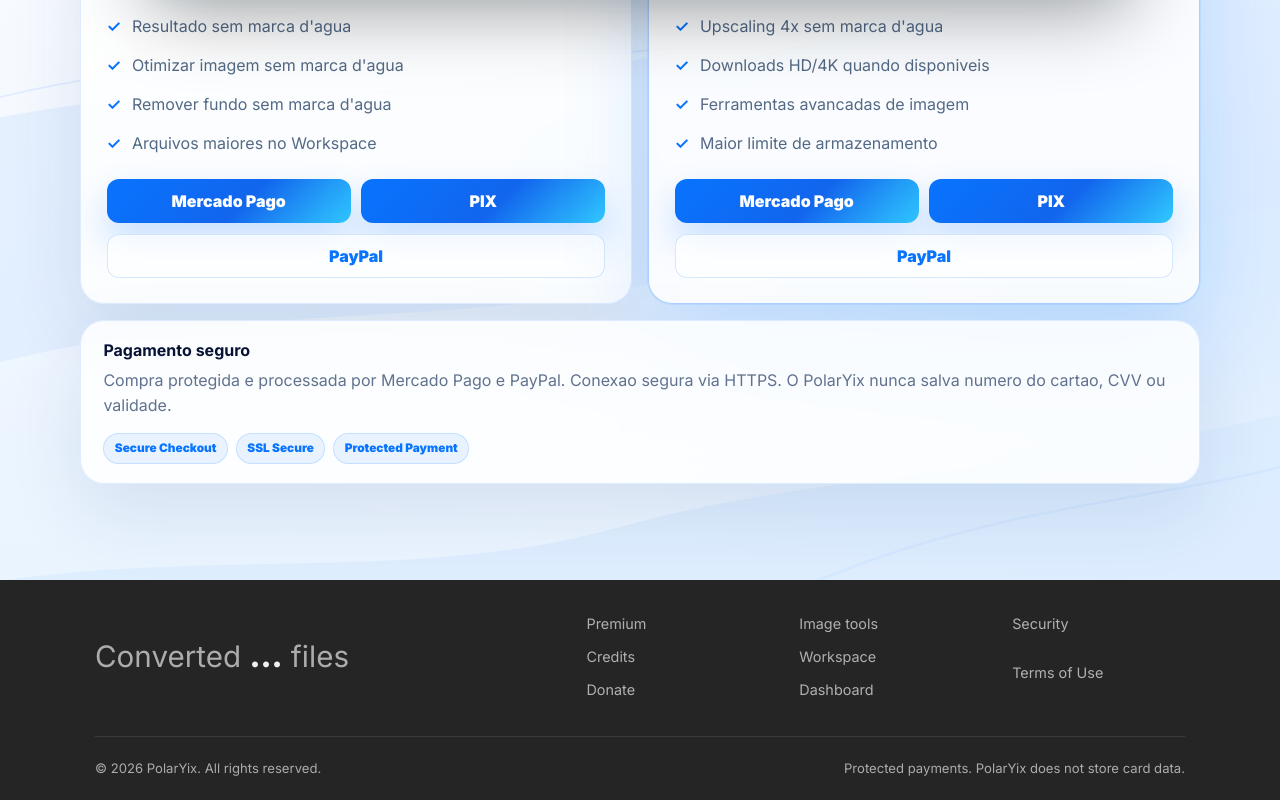
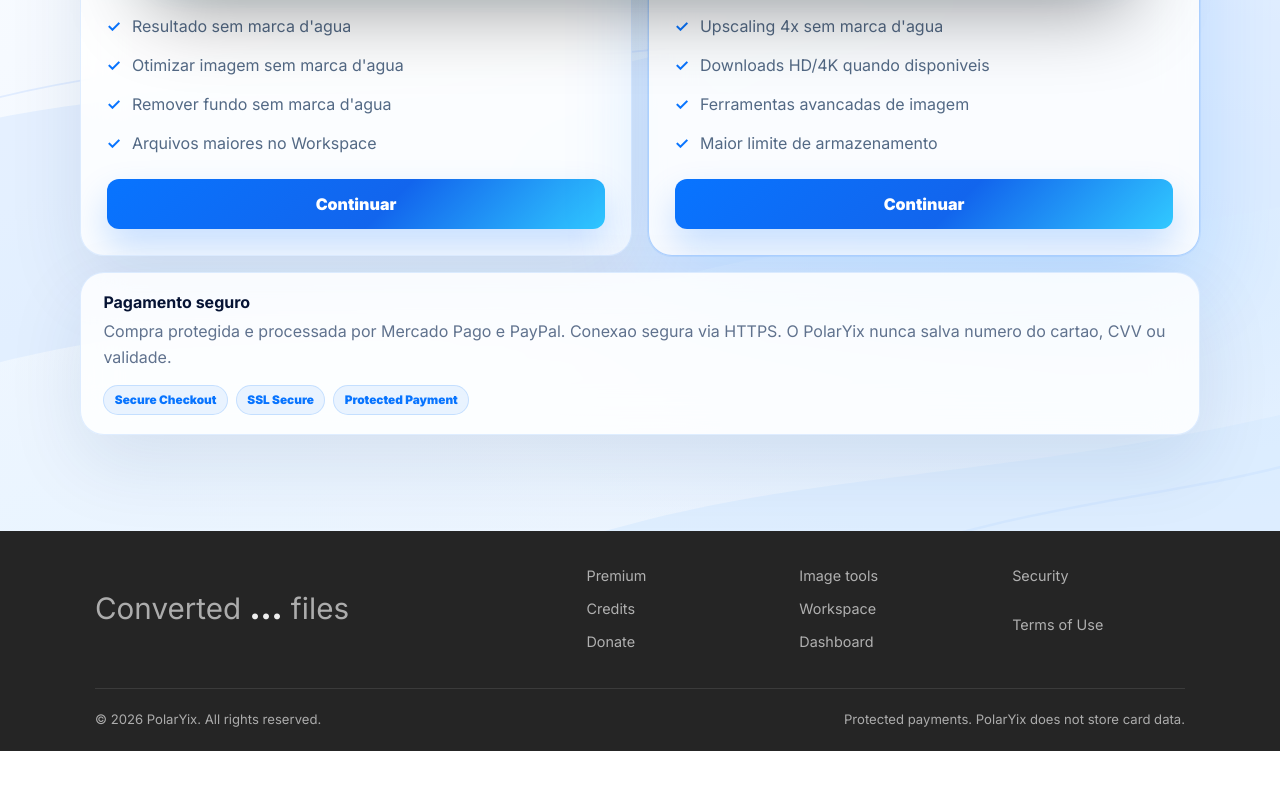
Before and after one commit to BlueMen111/polaryix, a Next.js app in the folder apps/web/: page /premium in a window 1280 px wide. Shown: the part 802-1602 px from the top of the page. After the commit the page ends 1553 px from the top, so only its background shows below. Built offline with nearby package versions, Linux system fonts and the light colour scheme; no server answers.

Commit message:
FrontEnd para vendas
FrontEnd para vendas

```diff
--- a/apps/web/src/app/premium/page.module.css
+++ b/apps/web/src/app/premium/page.module.css
@@ -197,9 +197,8 @@
 
 .paymentActions {
   display: grid;
-  grid-template-columns: repeat(2, minmax(0, 1fr));
-  gap: 0.65rem;
   padding: 1rem 1.6rem 1.6rem;
+  gap: 0.75rem;
 }
 
 .paymentActions button {
@@ -209,8 +208,25 @@
   border-radius: 12px;
 }
 
-.paymentActions button:last-child {
-  grid-column: 1 / -1;
+.continueButton {
+  min-height: 50px !important;
+}
+
+.providerChoices {
+  display: grid;
+  grid-template-columns: repeat(3, minmax(0, 1fr));
+  gap: 0.55rem;
+  padding-top: 0.2rem;
+}
+
+.providerChoices button {
+  min-height: 40px;
+  border-radius: 10px;
+  font-size: 0.9rem;
+  box-shadow: 0 10px 22px rgba(8, 116, 255, 0.14);
+}
+
+.providerChoices button:last-child {
   border: 1px solid rgba(8, 116, 255, 0.16);
   background: rgba(255, 255, 255, 0.72);
   color: #0874ff;
@@ -261,4 +277,8 @@
   .planGrid ul {
     min-height: auto;
   }
+
+  .providerChoices {
+    grid-template-columns: 1fr;
+  }
 }
--- a/apps/web/src/app/premium/page.tsx
+++ b/apps/web/src/app/premium/page.tsx
@@ -54,6 +54,7 @@ export default function PremiumPage() {
   const [billing, setBilling] = useState<Billing>("annual");
   const [status, setStatus] = useState("");
   const [loading, setLoading] = useState("");
+  const [selectedPlanId, setSelectedPlanId] = useState("");
 
   async function startCheckout(plan: PlanOption, provider: PaymentProvider, method: "checkout" | "pix" = "checkout") {
     const token = window.localStorage.getItem("polaryix:auth-token");
@@ -118,6 +119,17 @@ export default function PremiumPage() {
             </ul>
 
             <div className={styles.paymentActions}>
+              <button
+                className={styles.continueButton}
+                type="button"
+                onClick={() => setSelectedPlanId((current) => (current === plan.id ? "" : plan.id))}
+                aria-expanded={selectedPlanId === plan.id}
+              >
+                Continuar
+              </button>
+
+              {selectedPlanId === plan.id ? (
+                <div className={styles.providerChoices} aria-label={`Opcoes de pagamento para ${plan.name}`}>
                   <button type="button" onClick={() => startCheckout(plan, "mercadopago")} disabled={loading === `${plan.id}-mercadopago-checkout`}>
                     Mercado Pago
                   </button>
@@ -127,6 +139,8 @@ export default function PremiumPage() {
                   <button type="button" onClick={() => startCheckout(plan, "paypal")} disabled={loading === `${plan.id}-paypal-checkout`}>
                     PayPal
                   </button>
+                </div>
+              ) : null}
             </div>
           </article>
         ))}
```
Lines whose indentation alone changed are shown as unchanged.
